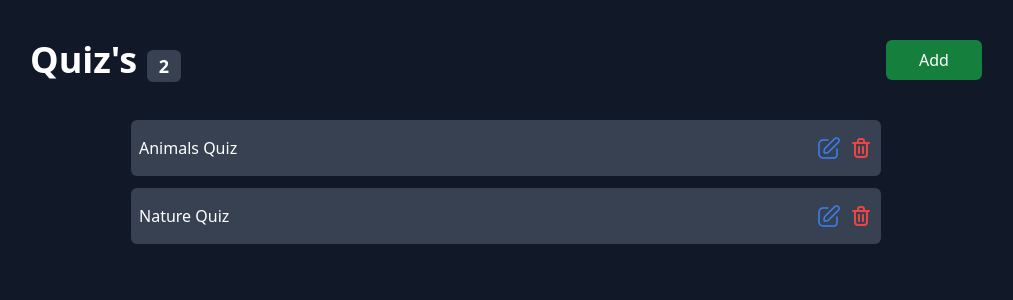
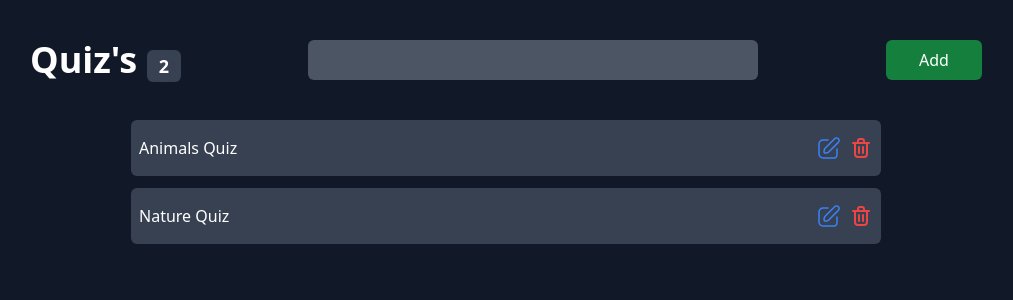
Before and after one commit to Reecure/React_quiz_test, a React (Vite) app: page / in a window 1280 px wide. Shown: the top 300 px of the page, without its empty margins (134-1147 px from the left). Built offline with nearby package versions, Linux system fonts and the light colour scheme.

Commit message:
feat: add searching quiz by name

```diff
--- a/src/App.tsx
+++ b/src/App.tsx
@@ -4,6 +4,7 @@ import { quizList } from '../data';
 
 import Button from '@/components/ui/Button';
 import Container from '@/components/ui/Container';
+import Input from '@/components/ui/Input';
 import QuizForm from '@/components/widgets/QuizForm';
 import QuizList from '@/components/widgets/QuizList';
 import { IListQuiz, IQuiz } from '@/types';
@@ -25,6 +26,7 @@ const App = () => {
   const [quizListInit, setQuizListInit] = useState<IListQuiz[]>();
   const [quizForEditing, setQuizForEditing] = useState<IListQuiz | null>(null);
   const [isQuizStarted, setIsQuizStarted] = useState(false);
+  const [searchedQuizTitle, setSearchedQuizTitle] = useState('');
   const [formIsOpen, setIsFormOpen] = useState(false);
   const [isLoading, setIsLoading] = useState(true);
 
@@ -69,6 +71,10 @@ const App = () => {
     }
   };
 
+  const filteredQuizList = quizListInit?.filter((quiz) =>
+    quiz.title.toLowerCase().includes(searchedQuizTitle.toLowerCase()),
+  );
+
   if (formIsOpen && quizListInit) {
     return (
       <QuizForm
@@ -83,15 +89,23 @@ const App = () => {
   return (
     <Container className="flex flex-col items-start w-full min-h-screen py-10">
       {!isQuizStarted && (
-        <section className="flex justify-between w-full items-center gap-5 mb-10">
+        <header className="flex justify-between w-full items-center gap-5 mb-10">
           {!formIsOpen && (
             <p className="text-4xl font-semibold">
               Quiz&apos;s{' '}
               <span className="p-1 px-3 bg-gray-700 rounded-md text-lg">
-                {quizListInit?.length || 0}
+                {filteredQuizList?.length || 0}
               </span>{' '}
             </p>
           )}
+
+          <Input
+            value={searchedQuizTitle}
+            name="searchQuiz"
+            variant="primary"
+            onChange={(e) => setSearchedQuizTitle(e.currentTarget.value)}
+            className="max-w-[450px] h-10"
+          />
 
           <Button
             variant="green"
@@ -102,13 +116,13 @@ const App = () => {
           >
             Add
           </Button>
-        </section>
+        </header>
       )}
 
       <QuizList
         isLoading={isLoading}
         setIdForEditing={editQuizHandler}
-        quizs={quizListInit || ([] as IListQuiz[])}
+        quizs={filteredQuizList || ([] as IListQuiz[])}
         deleteQuiz={deleteQuizHandler}
         setIsQuizStarted={() => setIsQuizStarted(true)}
         resetQuiz={() => {
--- a/src/components/ui/Input/index.tsx
+++ b/src/components/ui/Input/index.tsx
@@ -2,7 +2,7 @@ import { ChangeEvent, forwardRef, InputHTMLAttributes } from 'react';
 
 type HTMLInputProps = Omit<
   InputHTMLAttributes<HTMLInputElement>,
-  'name' | 'onChange' | 'type' | 'value' | 'className'
+  'name' | 'onChange' | 'className'
 >;
 
 type VariantTypes = 'clear' | 'primary';
```
